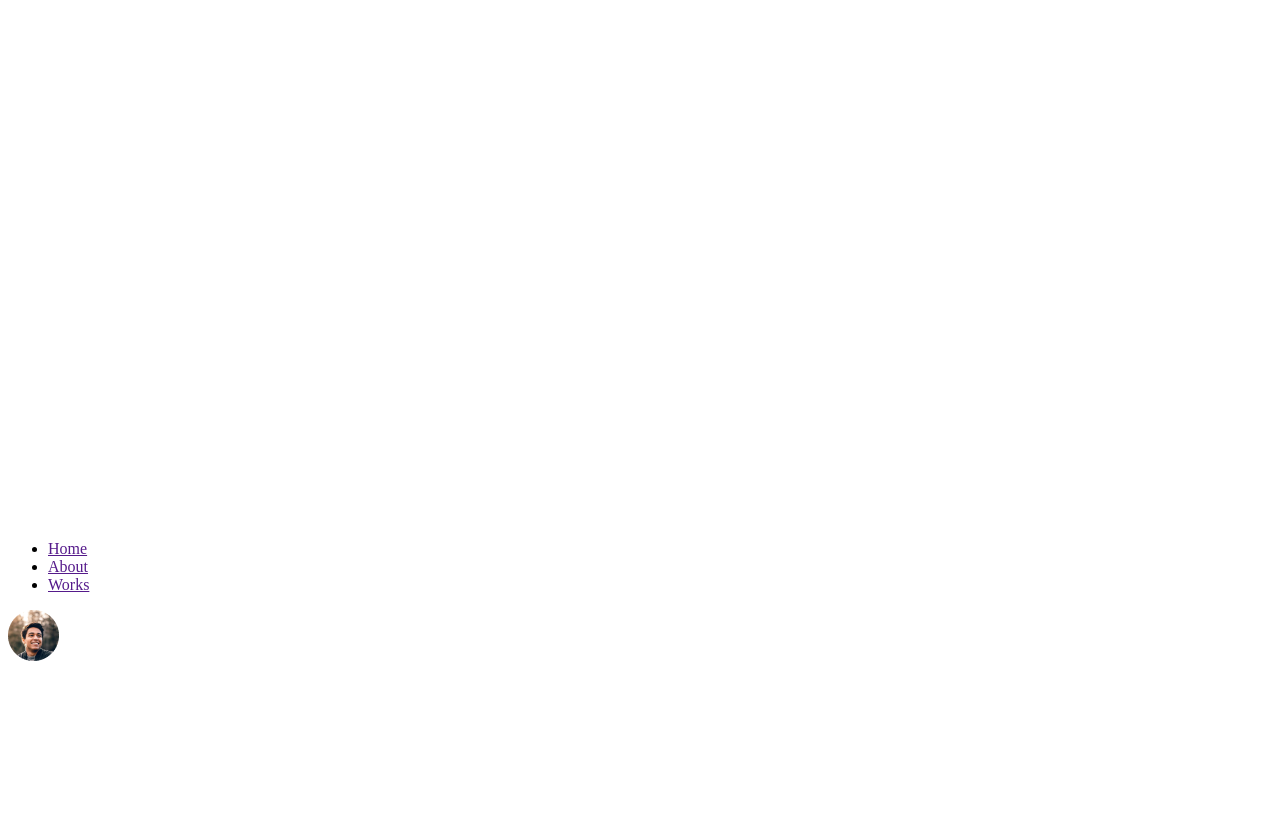
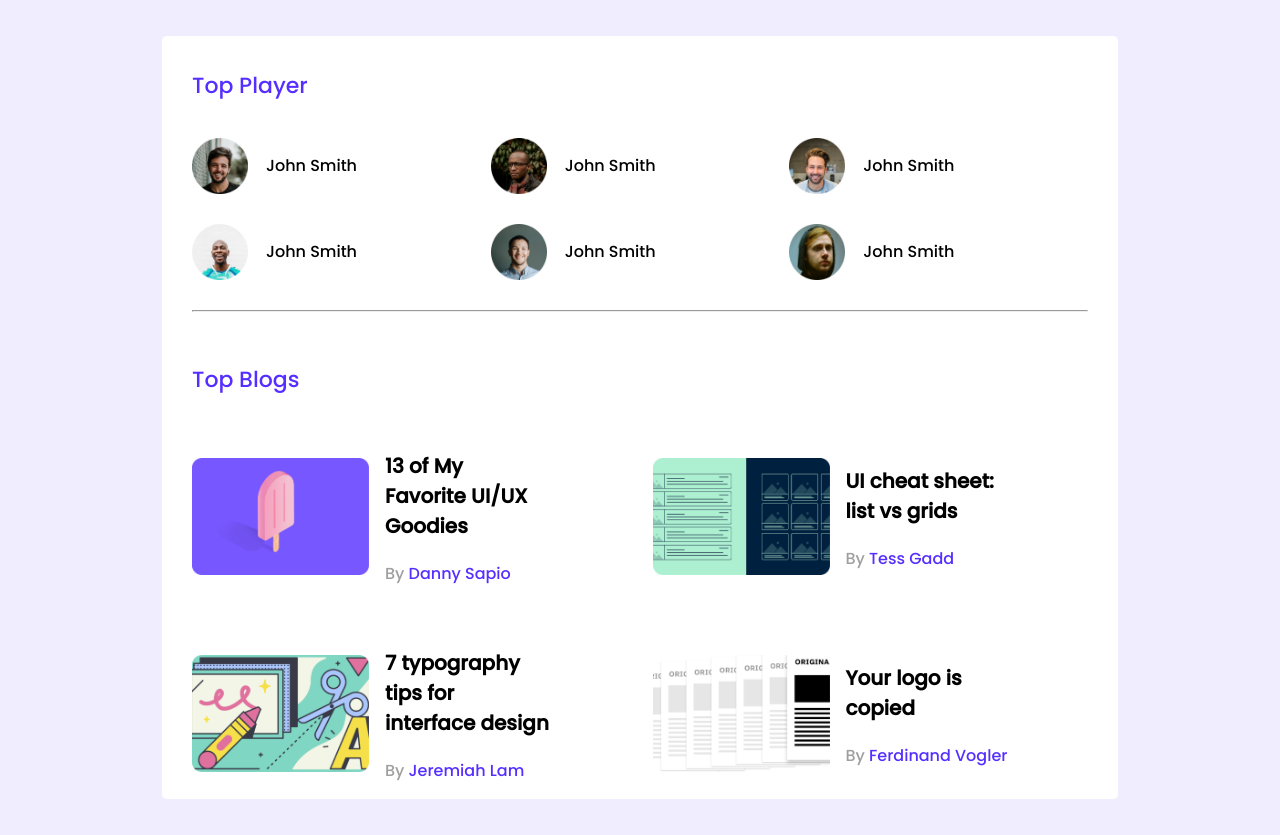
Before and after one commit to abniju/leader-board-practice, a plain HTML site: page index.html in a window 1280 px wide. Before the commit the page ends 800 px from the top, so only its background shows below. Drawn offline with Linux system fonts and the light colour scheme.

Commit message:
text commit

```diff
--- a/index.html
+++ b/index.html
@@ -10,39 +10,83 @@
 </head>
 <body>
 
-  <!-- Header section start   -->
-
-  <header>
-    <div class="nav">
-        <img src="images/icons/logo.png" alt="" class="logo">
-        <div class="menu">
-            <ul>
-                <li><a href="">Home</a></li>
-                <li><a href="">About</a></li>
-                <li><a href="">Works</a></li>
-            </ul>
-            <img src="images/icons/profile.png" alt="" class="profile">
+ <div class="container">
+    <section class="top-players">
+        <h1 class="section-title">Top Player</h1>
+        <div class="players">
+            <div class="player">
+                <img src="images/players/player-1.png" alt="" class="player-image">
+                <h3 class="player-title">John Smith</h3>
+            </div>
+            <div class="player">
+                <img src="images/players/player-2.png" alt="" class="player-image">
+                <h3 class="player-title">John Smith</h3>
+            </div>
+            <div class="player">
+                <img src="images/players/player-3.png" alt="" class="player-image">
+                <h3 class="player-title">John Smith</h3>
+            </div>
+            <div class="player">
+                <img src="images/players/player-4.png" alt="" class="player-image">
+                <h3 class="player-title">John Smith</h3>
+            </div>
+            <div class="player">
+                <img src="images/players/player-5.png" alt="" class="player-image">
+                <h3 class="player-title">John Smith</h3>
+            </div>
+            <div class="player">
+                <img src="images/players/player-6.png" alt="" class="player-image">
+                <h3 class="player-title">John Smith</h3>
+            </div>
         </div>
-    </div>
-  </header>
-
-  <!-- Header section end -->
-
-  <!-- Main section start -->
-
-  <main>
-
-  </main>
-
-  <!-- Main section end -->
-
-  <!-- Footer section start -->
-
-  <footer>
-
-  </footer>
-
-  <!-- Footer section start -->
+    </section>
+    <hr class="line">
+    <section class="top-blogs">
+        <h1 class="section-title">Top Blogs</h1>
+        <div class="blogs">
+            <article class="blog">
+                <img src="images/blogs/blog-1.png" alt="" class="thumbnail">
+                <div class="blog-info">
+                    <h1 class="blog-title">13 of My Favorite
+                        UI/UX Goodies</h1>
+                    <p class="blog-author">
+                        By <a href="">Danny Sapio</a>
+                    </p>
+                </div>
+            </article>
+            <article class="blog">
+                <img src="images/blogs/blog-2.png" alt="" class="thumbnail">
+                <div class="blog-info">
+                    <h1 class="blog-title">UI cheat sheet:
+                        list vs grids</h1>
+                    <p class="blog-author">
+                        By <a href="">Tess Gadd</a>
+                    </p>
+                </div>
+            </article>
+            <article class="blog">
+                <img src="images/blogs/blog-3.png" alt="" class="thumbnail">
+                <div class="blog-info">
+                    <h1 class="blog-title">7 typography tips
+                        for interface design</h1>
+                    <p class="blog-author">
+                        By <a href="">Jeremiah Lam</a>
+                    </p>
+                </div>
+            </article>
+            <article class="blog">
+                <img src="images/blogs/blog-4.png" alt="" class="thumbnail">
+                <div class="blog-info">
+                    <h1 class="blog-title">Your logo is
+                        copied</h1>
+                    <p class="blog-author">
+                        By <a href="">Ferdinand Vogler</a>
+                    </p>
+                </div>
+            </article>
+        </div>
+    </section>
+ </div>
 
 </body>
 </html>
--- a/styles/leader-board.css
+++ b/styles/leader-board.css
@@ -0,0 +1,122 @@
+@import url('https://fonts.googleapis.com/css2?family=Poppins:wght@500&display=swap');
+
+body{
+    width: 100vw;
+    margin: 0;
+    padding: 0;
+    font-family: 'Poppins', sans-serif;
+    background-color: #F0EDFF;
+}
+
+.container{
+    width: 70%;
+    background-color: white;
+    padding-left: 30px;
+    padding-right: 30px;
+    border-radius: 5px;
+    margin: 0 auto;
+    margin-top: 36px;
+    margin-bottom: 36px;
+}
+
+.players{
+    display: grid;
+    grid-template-columns: repeat(3,1fr);
+    row-gap: 29px;
+    margin-bottom: 30px;
+}
+
+.section-title{
+    font-size: 22px;
+    font-weight: 500;
+    color: #562EFF;
+    padding-top: 33px;
+    margin-bottom: 35px;
+}
+
+.player{
+    display: flex;
+    align-items: center;
+}
+
+.player-image{
+    width: 56px;
+    height: 56px;
+}
+
+.player-title{
+    font-size: 16px;
+    font-weight: 500;
+    margin-left: 18px;
+}
+
+.line{
+    color: #D1D1D1;
+}
+
+/* -----------Blogs-------------------------- */
+
+.blogs{
+    display: grid;
+    grid-template-columns: repeat(2,1fr);
+    row-gap: 26px;
+    column-gap: 25px;
+}
+
+.blog{
+    display: flex;
+    align-items: center;
+}
+
+.thumbnail{
+    width: 177px;
+    margin-right: 16px;
+}
+
+.blog-info{
+    width: 164px;
+}
+
+.blog-title{
+    font-size: 20px;
+}
+
+.blog-author{
+    font-size: 16px;
+    font-weight: 400;
+    color: #9F9F9F;
+}
+
+.blog-author a{
+    text-decoration: none;
+    color: #562EFF;
+
+}
+
+/* Responsive styles---------------------------------------- */
+
+@media screen and (max-width:576px) {
+
+    .container{
+        width:70%;
+    }
+    .players, .blogs{
+        grid-template-columns: repeat(1,1fr);
+    }
+    .blog{
+        flex-direction: column;
+    }
+}
+
+@media screen and (min-width:577px) and (max-width:992px) {
+    .container{
+        width: 70%;
+    }
+
+    .players{
+        grid-template-columns: repeat(2,1fr);
+    }
+    .blogs{
+        grid-template-columns: repeat(1,1fr);
+    }
+}
```
